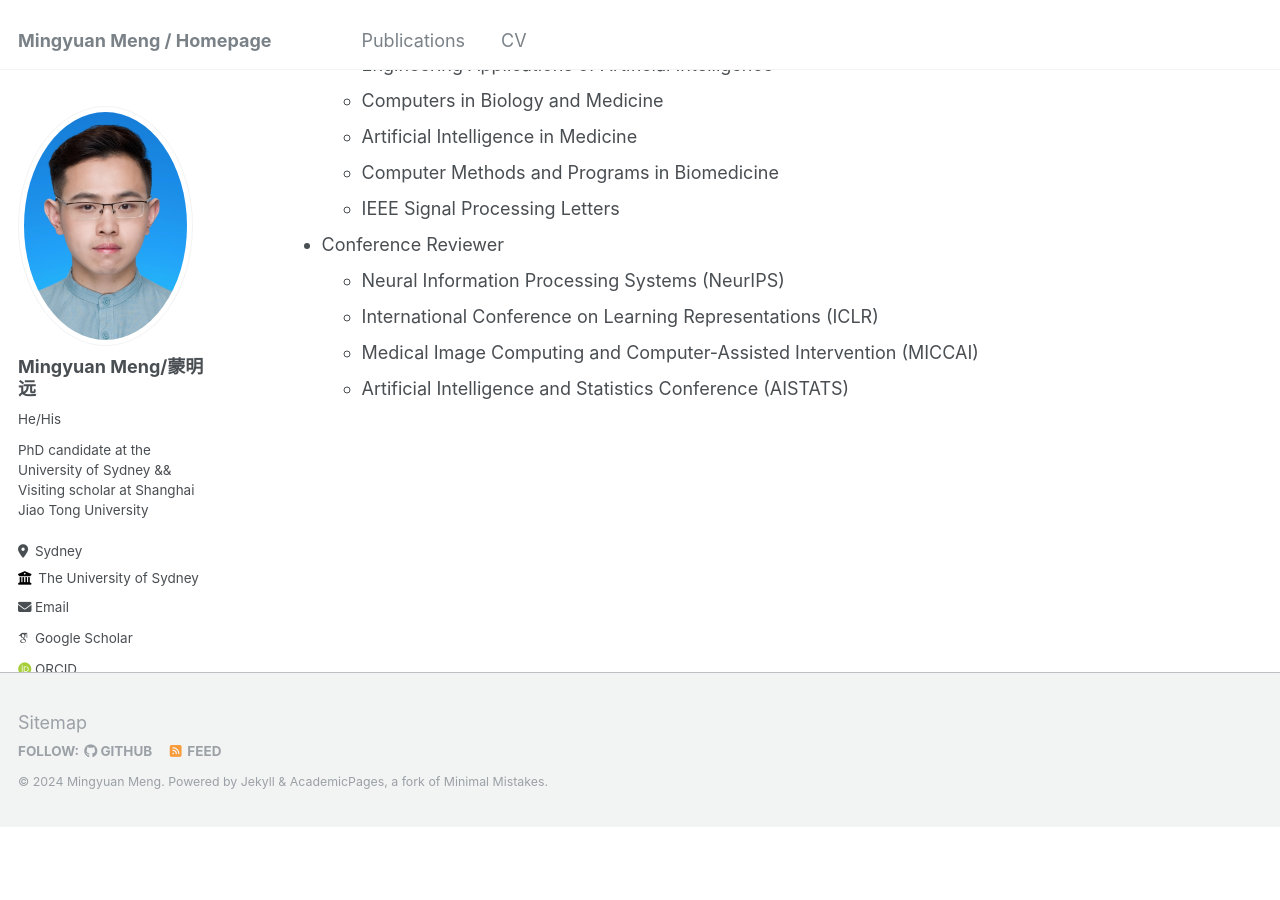
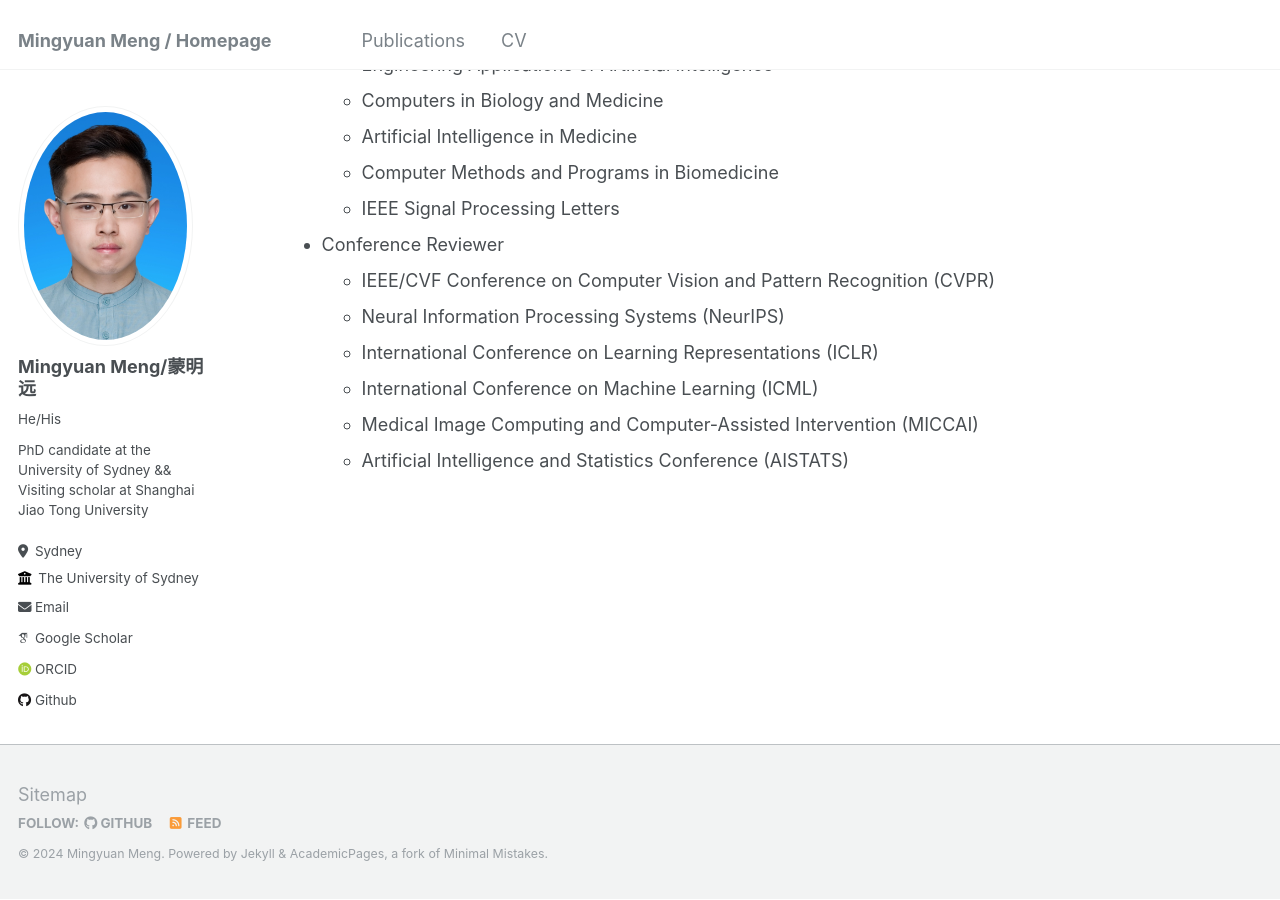
Before and after one commit to MungoMeng/mungomeng.github.io, a Jekyll site: the page built from _pages/cv.md, in a window 1280 px wide and 900 px high, scrolled down 1231 px. Built offline with Jekyll 4.4.1, drawn with Linux system fonts in a browser that asks for light colours; some web fonts are replaced; before the commit the page ends 2059 px from its top, so only the background shows below that.

Commit message:
Update cv.md

```diff
--- a/_pages/cv.md
+++ b/_pages/cv.md
@@ -54,7 +54,9 @@ Academic Service
   * Computer Methods and Programs in Biomedicine
   * IEEE Signal Processing Letters
 * Conference Reviewer
+  * IEEE/CVF Conference on Computer Vision and Pattern Recognition (CVPR)
   * Neural Information Processing Systems (NeurIPS)
   * International Conference on Learning Representations (ICLR)
+  * International Conference on Machine Learning (ICML)
   * Medical Image Computing and Computer-Assisted Intervention (MICCAI)
   * Artificial Intelligence and Statistics Conference (AISTATS)
```
